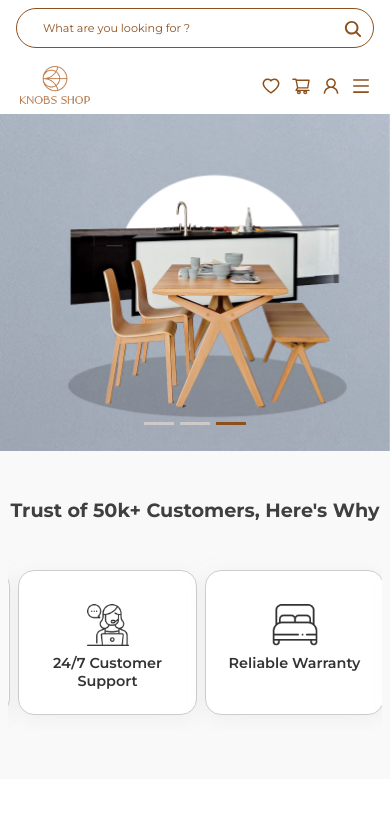
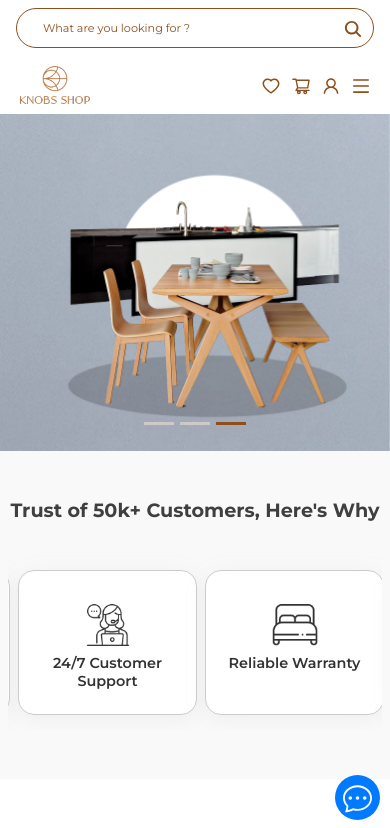
Before and after one commit to prasanthoyasco/knod-shop, a React (Vite) app: page / in a window 390 px wide. Shown: the top 828 px of the page. Built offline with nearby package versions, Linux system fonts and the light colour scheme.

Commit message:
chatbot added

```diff
--- a/src/App.jsx
+++ b/src/App.jsx
@@ -2,10 +2,12 @@ import { BrowserRouter as Router, Routes, Route } from 'react-router-dom'
 import './App.css'
 
 import { Home } from './Pages/Home/Home'
+import FloatingIcon from './components/FloatingIcon/FloatingIcon'
 
 function App() {
   return (
     <Router>
+      <FloatingIcon />
       <Routes>
         <Route path='/' element={<Home />} />
       </Routes>
--- /dev/null
+++ b/src/components/FloatingIcon/FloatingIcon.css
@@ -0,0 +1,109 @@
+.floating-icon {
+  position: fixed;
+  bottom: 1.5rem;
+  right: 1.5rem;
+  padding: 1rem;
+  border-radius: 50%;
+  background-color: #007bff;
+  color: white;
+  z-index: 9999;
+  cursor: pointer;
+  display: flex;
+  align-items: center;
+  justify-content: center;
+  transition: all 0.3s ease;
+}
+
+.chatbot-box {
+  position: fixed;
+  bottom: 90px;
+  right: 20px;
+  width: 300px;
+  max-height: 400px;
+  background: #fff;
+  border-radius: 10px;
+  overflow: hidden;
+  z-index: 9998;
+  display: flex;
+  flex-direction: column;
+}
+.chatbot-close-btn {
+  background: transparent;
+  border: none;
+  color: white;
+  cursor: pointer;
+  font-size: 1.2rem;
+  padding: 0;
+}
+.chatbot-header {
+  background-color: #007bff;
+  color: white;
+  padding: 0.5rem 1rem;
+  display: flex;
+  justify-content: space-between;
+  align-items: center;
+}
+
+.chatbot-body {
+  padding: 1rem;
+  overflow-y: auto;
+  flex-grow: 1;
+}
+
+.chatbot-input {
+  position: relative;
+  padding: 8px;
+  border-top: 1px solid #ddd;
+}
+
+.chatbot-textbox {
+  width: 100%;
+  padding: 8px 38px 8px 12px; /* extra right padding for the button */
+  border: 1px solid #ccc;
+  border-radius: 6px;
+  outline: none;
+  font-size: 14px;
+}
+
+.chatbot-send-btn {
+  position: absolute;
+  top: 50%;
+  right: 16px;
+  transform: translateY(-50%);
+  background: transparent;
+  border: none;
+  color: #007bff;
+  cursor: pointer;
+  font-size: 18px;
+  padding: 0;
+  display: flex;
+  align-items: center;
+  justify-content: center;
+}
+
+
+
+@media (max-width: 576px) {
+  .chatbot-input {
+    flex-direction: column;
+    gap: 8px;
+  }
+
+  .chatbot-textbox {
+    width: 100%;
+  }
+  .chatbot-box{
+      right:10px;
+  }
+ .floating-icon {
+    right:10px;
+    width: 45px;
+    height: 45px;
+    padding: 0.5rem;
+  }
+
+  .floating-icon svg {
+    font-size: 20px;
+  }
+
+}
--- /dev/null
+++ b/src/components/FloatingIcon/FloatingIcon.jsx
@@ -0,0 +1,53 @@
+import { useEffect, useState } from "react";
+import { BsChatDots } from "react-icons/bs";
+import { IoClose, IoSend } from "react-icons/io5";
+import "./FloatingIcon.css";
+
+export default function FloatingIcon() {
+  const [bounce, setBounce] = useState(true);
+  const [isOpen, setIsOpen] = useState(false);
+
+  useEffect(() => {
+    const interval = setInterval(() => {
+      setBounce((b) => !b);
+    }, 1500);
+    return () => clearInterval(interval);
+  }, []);
+
+  const toggleChat = () => setIsOpen((prev) => !prev);
+
+  return (
+    <>
+      <div
+        className={`floating-icon ${
+          bounce ? "animate__animated animate__bounce" : ""
+        }`}
+        onClick={toggleChat}
+      >
+        <BsChatDots size={30} />
+      </div>
+
+      {isOpen && (
+        <div className="chatbot-box shadow">
+          <div className="chatbot-header">
+            <strong>ChatBot</strong>
+            <button onClick={toggleChat} className="chatbot-close-btn">
+              <IoClose size={22} />
+            </button>
+          </div>
+          <div className="chatbot-body">
+            <p>Hello! How can I assist you?</p>
+          </div>
+          <div className="chatbot-input">
+            <input
+              type="text"
+              placeholder="Type your message..."
+              className="chatbot-textbox"
+            />
+            <button className="chatbot-send-btn"><IoSend /></button>
+          </div>
+        </div>
+      )}
+    </>
+  );
+}
```
